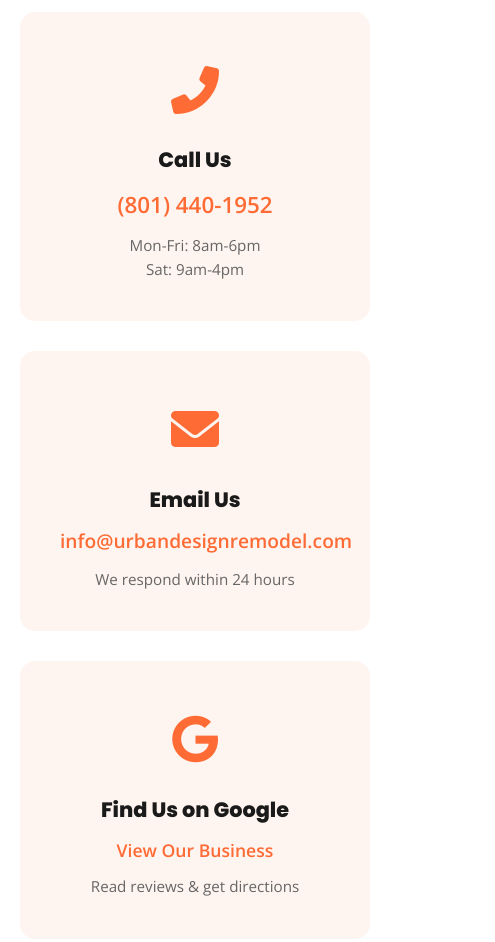
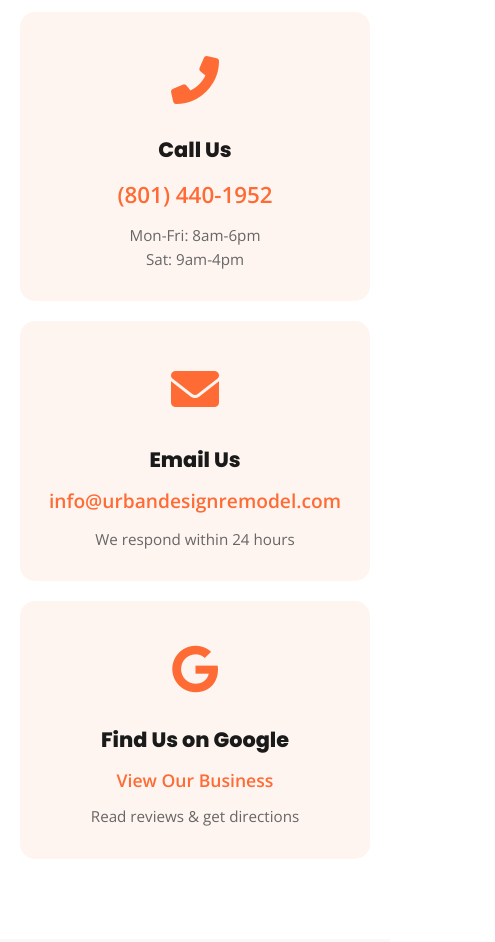
Before and after one commit to Dronesmiths/Urban-Design, a plain HTML site: page contact/index.html in a window 390 px wide. Shown: the part 900-1842 px from the top of the page, 495 px wide, since content can reach past the window. Drawn offline with nearby package versions, Linux system fonts and the light colour scheme.

Commit message:
refactor: extract contact page inline styles into new CSS classes and add responsive design.

```diff
--- a/contact/index.html
+++ b/contact/index.html
@@ -99,48 +99,30 @@
                     needs</p>
             </div>
 
-            <div
-                style="display: grid; grid-template-columns: repeat(auto-fit, minmax(280px, 1fr)); gap: 30px; margin-top: 50px; max-width: 1200px; margin-left: auto; margin-right: auto;">
+            <div class="contact-methods-grid">
                 <!-- Phone -->
-                <a href="tel:8014401952"
-                    style="background: var(--bg-green-tint); padding: 40px; border-radius: 15px; text-align: center; text-decoration: none; transition: transform 0.3s ease, box-shadow 0.3s ease; display: block;"
-                    onmouseover="this.style.transform='translateY(-5px)'; this.style.boxShadow='0 10px 30px rgba(0,0,0,0.1)'"
-                    onmouseout="this.style.transform='translateY(0)'; this.style.boxShadow='none'">
-                    <div style="font-size: 3rem; color: var(--primary-green); margin-bottom: 15px;"><i
-                            class="fas fa-phone-alt"></i></div>
-                    <h3 style="color: var(--text-dark); margin-bottom: 10px; font-size: 1.3rem;">Call Us</h3>
-                    <p style="color: var(--primary-green); font-size: 1.4rem; font-weight: 700; margin: 10px 0;">
-                        (801) 440-1952</p>
-                    <p style="color: var(--text-light); margin: 0; font-size: 0.95rem;">Mon-Fri: 8am-6pm<br>Sat:
-                        9am-4pm</p>
+                <a href="tel:8014401952" class="contact-card">
+                    <div class="contact-icon"><i class="fas fa-phone-alt"></i></div>
+                    <h3>Call Us</h3>
+                    <p class="contact-card-info">(801) 440-1952</p>
+                    <p class="contact-card-sub">Mon-Fri: 8am-6pm<br>Sat: 9am-4pm</p>
                 </a>
 
                 <!-- Email -->
-                <a href="mailto:info@urbandesignremodel.com"
-                    style="background: var(--bg-green-tint); padding: 40px; border-radius: 15px; text-align: center; text-decoration: none; transition: transform 0.3s ease, box-shadow 0.3s ease; display: block;"
-                    onmouseover="this.style.transform='translateY(-5px)'; this.style.boxShadow='0 10px 30px rgba(0,0,0,0.1)'"
-                    onmouseout="this.style.transform='translateY(0)'; this.style.boxShadow='none'">
-                    <div style="font-size: 3rem; color: var(--primary-green); margin-bottom: 15px;"><i
-                            class="fas fa-envelope"></i></div>
-                    <h3 style="color: var(--text-dark); margin-bottom: 10px; font-size: 1.3rem;">Email Us</h3>
-                    <p style="color: var(--primary-green); font-size: 1.2rem; font-weight: 600; margin: 10px 0;">
-                        info@urbandesignremodel.com</p>
-                    <p style="color: var(--text-light); margin: 0; font-size: 0.95rem;">We respond within 24 hours</p>
+                <a href="mailto:info@urbandesignremodel.com" class="contact-card">
+                    <div class="contact-icon"><i class="fas fa-envelope"></i></div>
+                    <h3>Email Us</h3>
+                    <p class="contact-card-info email">info@urbandesignremodel.com</p>
+                    <p class="contact-card-sub">We respond within 24 hours</p>
                 </a>
 
                 <!-- Google My Business -->
                 <a href="https://www.google.com/maps/search/?api=1&query=Urban+Design+%26+Remodel+West+Jordan+UT"
-                    target="_blank" rel="noopener noreferrer"
-                    style="background: var(--bg-green-tint); padding: 40px; border-radius: 15px; text-align: center; text-decoration: none; transition: transform 0.3s ease, box-shadow 0.3s ease; display: block;"
-                    onmouseover="this.style.transform='translateY(-5px)'; this.style.boxShadow='0 10px 30px rgba(0,0,0,0.1)'"
-                    onmouseout="this.style.transform='translateY(0)'; this.style.boxShadow='none'">
-                    <div style="font-size: 3rem; color: var(--primary-green); margin-bottom: 15px;"><i
-                            class="fab fa-google"></i></div>
-                    <h3 style="color: var(--text-dark); margin-bottom: 10px; font-size: 1.3rem;">Find Us on Google</h3>
-                    <p style="color: var(--primary-green); font-size: 1.1rem; font-weight: 600; margin: 10px 0;">View
-                        Our Business</p>
-                    <p style="color: var(--text-light); margin: 0; font-size: 0.95rem;">Read reviews & get directions
-                    </p>
+                    target="_blank" rel="noopener noreferrer" class="contact-card">
+                    <div class="contact-icon"><i class="fab fa-google"></i></div>
+                    <h3>Find Us on Google</h3>
+                    <p class="contact-card-info location">View Our Business</p>
+                    <p class="contact-card-sub">Read reviews & get directions</p>
                 </a>
             </div>
         </div>
@@ -149,7 +131,7 @@
     <!-- Contact Form & Info -->
     <section style="padding: 80px 0; background: var(--bg-light);">
         <div class="container">
-            <div style="display: grid; grid-template-columns: 1fr 1fr; gap: 60px; max-width: 1200px; margin: 0 auto;">
+            <div class="contact-content-grid">
                 <!-- Contact Form -->
                 <div>
                     <h2 style="color: var(--primary-green); margin-bottom: 20px; font-size: 2rem;">Request a Free
@@ -293,7 +275,7 @@
                         </h3>
                         <p style="color: var(--text-light); margin-bottom: 15px; line-height: 1.7;">We proudly serve
                             homeowners throughout Salt Lake County, including:</p>
-                        <div style="display: grid; grid-template-columns: 1fr 1fr; gap: 10px;">
+                        <div class="service-area-list">
                             <div style="color: var(--text-dark);">
                                 <i class="fas fa-check-circle"
                                     style="color: var(--accent-yellow); margin-right: 8px;"></i>West Jordan
@@ -403,7 +385,9 @@
                     Professional home remodeling serving West Jordan, South Jordan, Riverton & all of Salt Lake County
                 </p>
                 <p style="margin-top: 10px; font-size: 0.9rem;">
-                    <a href="https://www.google.com/maps/search/?api=1&query=Urban+Design+%26+Remodel+West+Jordan+UT" target="_blank" rel="noopener" style="color: var(--text-light); text-decoration: none;">Google Business Profile</a>
+                    <a href="https://www.google.com/maps/search/?api=1&query=Urban+Design+%26+Remodel+West+Jordan+UT"
+                        target="_blank" rel="noopener" style="color: var(--text-light); text-decoration: none;">Google
+                        Business Profile</a>
                 </p>
             </div>
 
@@ -440,7 +424,9 @@
             <p>© <span id="year"></span> Urban Design & Remodel. All rights reserved. | Licensed Home Remodeling
                 Contractor serving West Jordan, UT and surrounding areas.</p>
             <p style="margin-top: 8px; font-size: 0.85rem; opacity: 0.8;">
-                Utah Contractor License #10146123-5501 | Verified through the <a href="https://secure.utah.gov/llv/search/index.html" target="_blank" rel="nofollow noopener" style="color: inherit; text-decoration: underline;">Utah Division of Professional Licensing</a>
+                Utah Contractor License #10146123-5501 | Verified through the <a
+                    href="https://secure.utah.gov/llv/search/index.html" target="_blank" rel="nofollow noopener"
+                    style="color: inherit; text-decoration: underline;">Utah Division of Professional Licensing</a>
             </p>
         </div>
     </footer>
--- a/styles.css
+++ b/styles.css
@@ -2206,3 +2206,106 @@ footer {
         height: 280px;
     }
 }
+/* Contact Page Styling */
+.contact-methods-grid {
+    display: grid;
+    grid-template-columns: repeat(auto-fit, minmax(280px, 1fr));
+    gap: 30px;
+    margin-top: 50px;
+    max-width: 1200px;
+    margin-left: auto;
+    margin-right: auto;
+}
+
+.contact-card {
+    background: var(--bg-green-tint);
+    padding: 40px;
+    border-radius: 15px;
+    text-align: center;
+    text-decoration: none;
+    transition: transform 0.3s ease, box-shadow 0.3s ease;
+    display: block;
+    height: 100%;
+}
+
+.contact-card:hover {
+    transform: translateY(-5px);
+    box-shadow: 0 10px 30px rgba(0, 0, 0, 0.1);
+}
+
+.contact-icon {
+    font-size: 3rem;
+    color: var(--primary-green);
+    margin-bottom: 15px;
+}
+
+.contact-card h3 {
+    color: var(--text-dark);
+    margin-bottom: 10px;
+    font-size: 1.3rem;
+}
+
+.contact-card-info {
+    color: var(--primary-green);
+    font-size: 1.4rem;
+    font-weight: 700;
+    margin: 10px 0;
+}
+
+.contact-card-info.email {
+    font-size: 1.2rem;
+    font-weight: 600;
+}
+
+.contact-card-info.location {
+    font-size: 1.1rem;
+    font-weight: 600;
+}
+
+.contact-card-sub {
+    color: var(--text-light);
+    margin: 0;
+    font-size: 0.95rem;
+}
+
+/* Responsive Contact Page */
+@media (max-width: 768px) {
+    .contact-methods-grid {
+        grid-template-columns: 1fr;
+        gap: 20px;
+        margin-top: 30px;
+    }
+
+    .contact-card {
+        padding: 30px 20px;
+    }
+}
+
+/* Contact Content Grid (Form & Info) */
+.contact-content-grid {
+    display: grid;
+    grid-template-columns: 1fr 1fr;
+    gap: 60px;
+    max-width: 1200px;
+    margin: 0 auto;
+}
+
+@media (max-width: 900px) {
+    .contact-content-grid {
+        grid-template-columns: 1fr;
+        gap: 40px;
+    }
+}
+
+/* Service Area List */
+.service-area-list {
+    display: grid;
+    grid-template-columns: 1fr 1fr;
+    gap: 10px;
+}
+
+@media (max-width: 480px) {
+    .service-area-list {
+        grid-template-columns: 1fr;
+    }
+}
```
